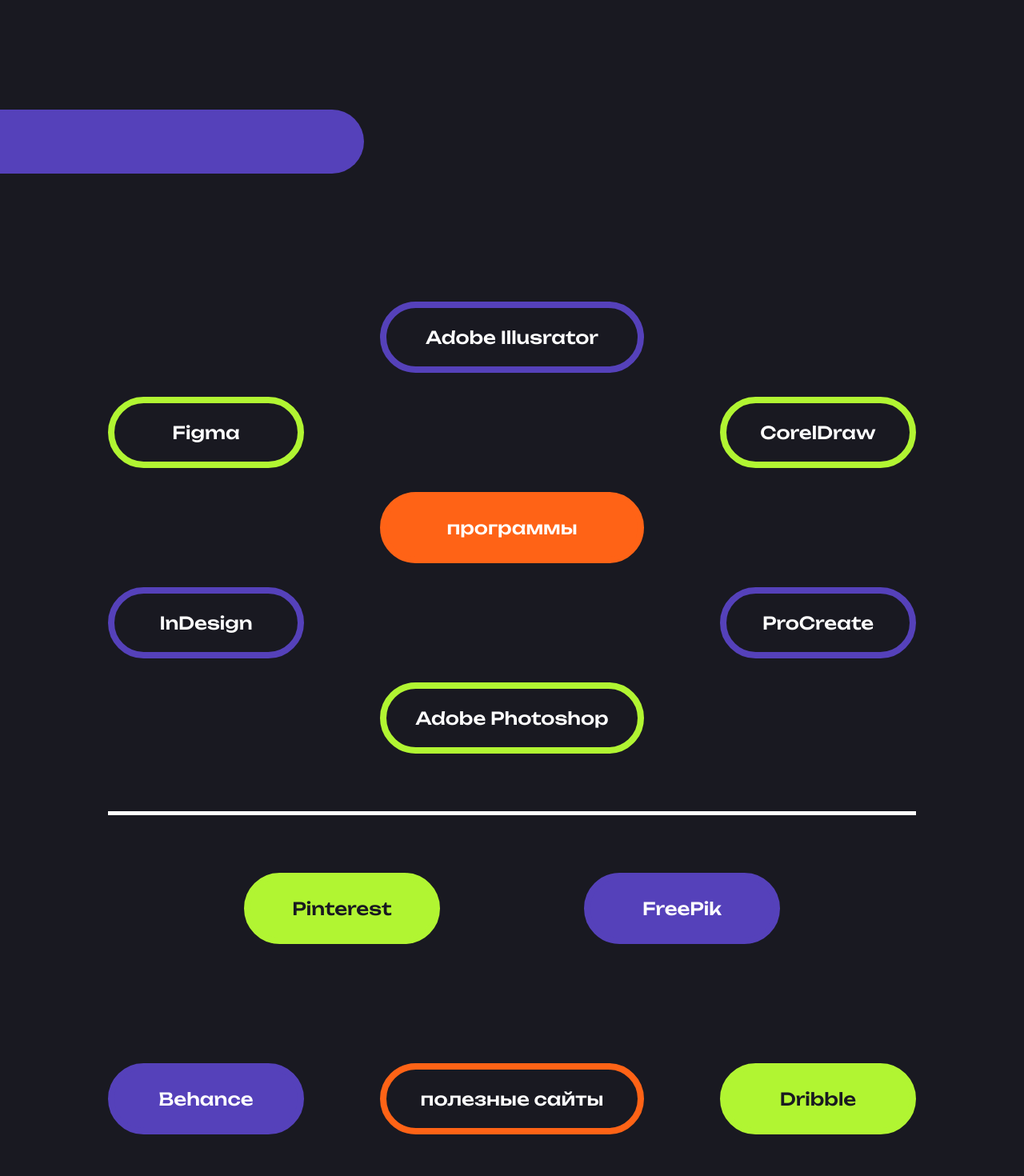
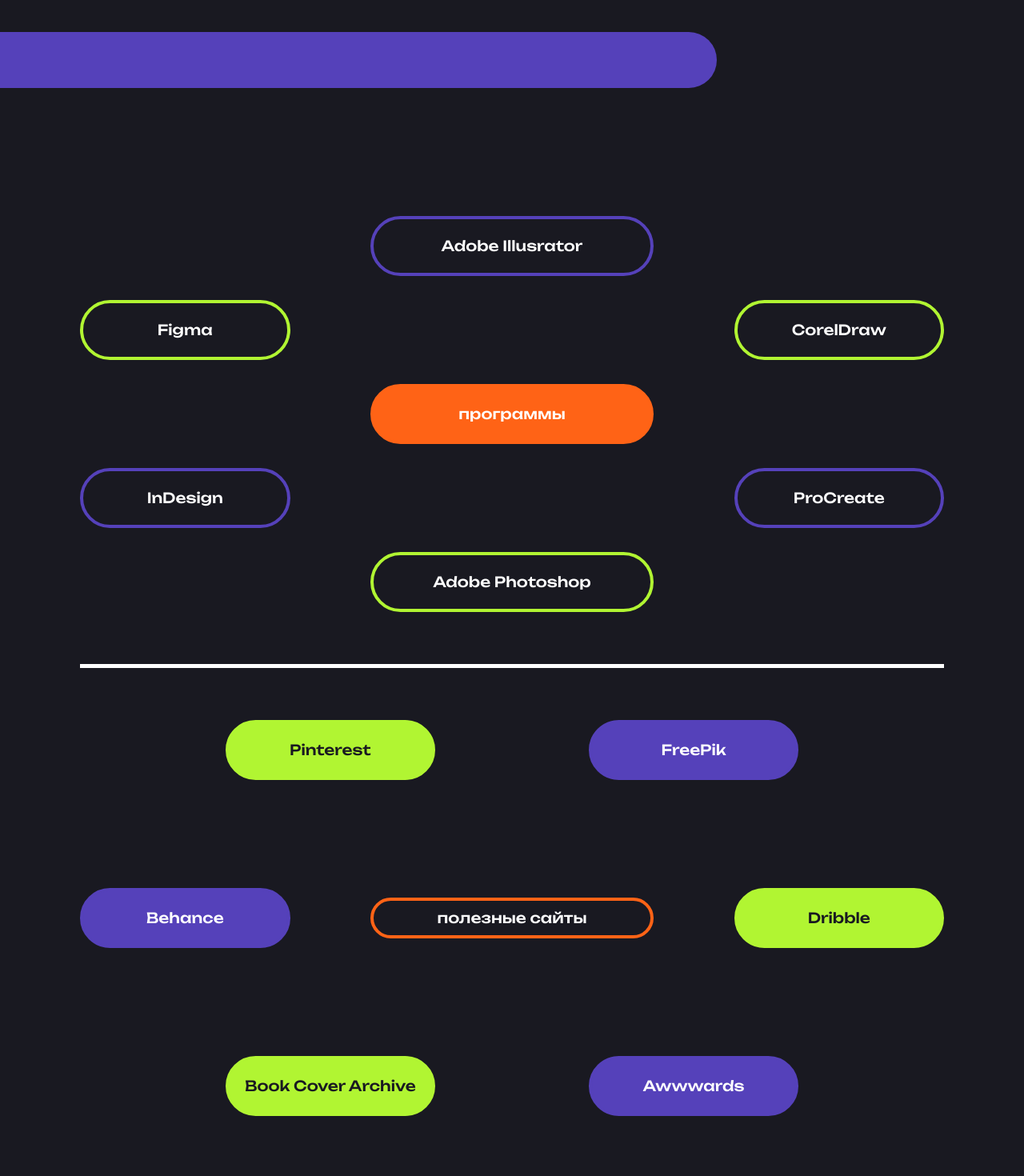
Before and after one commit to hikkanmn/design-course, a Vue app: page /resources in a window 1280 px wide. Shown: the part 600-2070 px from the top of the page at 80% size. Built offline with nearby package versions, Linux system fonts and the light colour scheme.

Commit message:
add adapt resources page

```diff
--- a/src/components/resources/MainResources.vue
+++ b/src/components/resources/MainResources.vue
@@ -3,14 +3,18 @@
 </script>
 
 <template>
-  <div class="grid grid-cols-12 grid-rows-12 gap-y-[30px] gap-x-[10px] mb-28 px-[135px]">
+  <div
+    class="grid grid-cols-12 grid-rows-12 md:grid-rows-10 gap-y-[30px] gap-x-[10px] mb-28 px-[135px] lg:px-[100px] md:px-[50px] sm:px-[20px]"
+  >
     <!-- 1st block -->
     <a
       title="сайт Adobe Illusrator"
       href="https://www.adobe.com/products/illustrator.html"
-      class="group hover:bg-customPurple hover:border-opacity-0 col-start-5 col-end-9 row-start-1 row-end-2 border-8 border-customPurple flex items-center justify-center p-2 rounded-[100px]"
+      class="group hover:bg-customPurple hover:border-opacity-0 col-start-5 col-end-9 row-start-1 row-end-2 md:col-start-4 md:col-end-10 border-4 border-customPurple flex items-center justify-center p-2 rounded-[100px]"
     >
-      <button class="text-white group-hover:text-[20px] font-myUnbounded font-medium text-[22px]">
+      <button
+        class="text-white group-hover:text-[20px] font-myUnbounded font-medium text-[22px] lg:text-[18px] sm:text-[16px] xs:text-[12px]"
+      >
         Adobe Illusrator
       </button></a
     >
@@ -18,10 +22,10 @@
     <a
       title="сайт Figma"
       href="https://www.figma.com/"
-      class="group hover:bg-customLime hover:border-opacity-0 col-start-1 col-end-4 row-start-2 row-end-3 border-8 border-customLime p-2 rounded-[100px] flex items-center justify-center"
+      class="group hover:bg-customLime hover:border-opacity-0 col-start-1 col-end-4 row-start-2 row-end-3 md:col-end-6 border-4 border-customLime p-2 rounded-[100px] flex items-center justify-center"
     >
       <button
-        class="text-white group-hover:text-customBlack group-hover:text-[20px] font-myUnbounded font-medium text-[22px]"
+        class="text-white group-hover:text-customBlack group-hover:text-[20px] font-myUnbounded font-medium text-[22px] lg:text-[18px] sm:text-[16px] xs:text-[12px]"
       >
         Figma
       </button></a
@@ -29,44 +33,52 @@
     <a
       title="сайт CorelDraw"
       href="https://www.coreldraw.com/en/"
-      class="group hover:bg-customLime hover:border-opacity-0 col-start-10 col-end-13 row-start-2 row-end-3 border-8 border-customLime p-2 rounded-[100px] flex items-center justify-center"
+      class="group hover:bg-customLime hover:border-opacity-0 col-start-10 col-end-13 row-start-2 row-end-3 md:col-start-8 border-4 border-customLime p-2 rounded-[100px] flex items-center justify-center"
       ><button
-        class="text-white group-hover:text-customBlack group-hover:text-[20px] font-myUnbounded font-medium text-[22px]"
+        class="text-white group-hover:text-customBlack group-hover:text-[20px] font-myUnbounded font-medium text-[22px] lg:text-[18px] sm:text-[16px] xs:text-[12px]"
       >
         CorelDraw
       </button></a
     >
 
     <div
-      class="group border-8 hover:bg-opacity-20 border-customOrange col-start-5 col-end-9 row-start-3 row-end-4 bg-customOrange p-5 rounded-[100px] flex items-center justify-center"
+      class="group border-4 hover:bg-opacity-20 border-customOrange col-start-5 col-end-9 row-start-3 row-end-4 md:col-start-4 md:col-end-10 bg-customOrange p-5 rounded-[100px] flex items-center justify-center"
     >
-      <p class="text-white font-myUnbounded font-medium text-[22px]">программы</p>
+      <p
+        class="text-white font-myUnbounded font-medium text-[22px] lg:text-[18px] sm:text-[16px] xs:text-[12px]"
+      >
+        программы
+      </p>
     </div>
 
     <a
       title="сайт Adobe InDesign"
       href="https://www.adobe.com/products/indesign.html"
-      class="group hover:bg-customPurple hover:border-opacity-0 col-start-1 col-end-4 row-start-4 row-end-5 border-8 border-customPurple p-2 rounded-[100px] flex items-center justify-center"
+      class="group hover:bg-customPurple hover:border-opacity-0 col-start-1 col-end-4 row-start-4 row-end-5 md:col-end-6 border-4 border-customPurple p-2 rounded-[100px] flex items-center justify-center"
     >
-      <button class="text-white group-hover:text-[20px] font-myUnbounded font-medium text-[22px]">
+      <button
+        class="text-white group-hover:text-[20px] font-myUnbounded font-medium text-[22px] lg:text-[18px] sm:text-[16px] xs:text-[12px]"
+      >
         InDesign
       </button></a
     >
     <a
       title="сайт ProCreate"
       href="https://procreate.com/"
-      class="group hover:bg-customPurple hover:border-opacity-0 col-start-10 col-end-13 row-start-4 row-end-5 border-8 border-customPurple p-2 rounded-[100px] flex items-center justify-center"
+      class="group hover:bg-customPurple hover:border-opacity-0 col-start-10 col-end-13 row-start-4 row-end-5 md:col-start-8 border-4 border-customPurple p-2 rounded-[100px] flex items-center justify-center"
     >
-      <button class="text-white group-hover:text-[20px] font-myUnbounded font-medium text-[22px]">
+      <button
+        class="text-white group-hover:text-[20px] font-myUnbounded font-medium text-[22px] lg:text-[18px] sm:text-[16px] xs:text-[12px]"
+      >
         ProCreate
       </button></a
     >
     <a
       title="сайт Adobe Photoshop"
       href="https://www.adobe.com/ru/products/photoshop.html"
-      class="group hover:bg-customLime hover:border-opacity-0 col-start-5 col-end-9 row-start-5 row-end-6 border-8 border-customLime flex items-center justify-center p-2 rounded-[100px]"
+      class="group hover:bg-customLime hover:border-opacity-0 col-start-5 col-end-9 row-start-5 md:col-start-4 md:col-end-10 row-end-6 border-4 border-customLime flex items-center justify-center p-2 rounded-[100px]"
       ><button
-        class="text-white group-hover:text-customBlack group-hover:text-[20px] font-myUnbounded font-medium text-[22px]"
+        class="text-white group-hover:text-customBlack group-hover:text-[20px] font-myUnbounded font-medium text-[22px] lg:text-[18px] sm:text-[16px] xs:text-[12px]"
       >
         Adobe Photoshop
       </button></a
@@ -79,9 +91,9 @@
     <a
       title="сайт Pinterest"
       href="https://ru.pinterest.com/"
-      class="group border-8 hover:bg-opacity-20 border-customLime col-start-3 col-end-6 row-start-7 row-end-8 bg-customLime flex items-center justify-center p-2 rounded-[100px]"
+      class="group border-4 hover:bg-opacity-20 border-customLime col-start-3 col-end-6 row-start-7 row-end-8 md:col-start-1 md:col-end-6 md:row-start-8 md:row-end-9 bg-customLime flex items-center justify-center p-2 rounded-[100px]"
       ><button
-        class="text-customBlack font-myUnbounded font-medium text-[22px] group-hover:text-[20px] group-hover:text-white"
+        class="text-customBlack font-myUnbounded font-medium text-[22px] lg:text-[18px] sm:text-[16px] xs:text-[12px] group-hover:text-[20px] group-hover:text-white"
       >
         Pinterest
       </button></a
@@ -90,8 +102,10 @@
     <a
       title="сайт FreePik"
       href="https://www.freepik.com/"
-      class="group border-8 hover:bg-opacity-20 border-customPurple col-start-8 col-end-11 row-start-7 row-end-8 bg-customPurple p-2 rounded-[100px] flex items-center justify-center"
-      ><button class="text-white font-myUnbounded font-medium text-[22px] group-hover:text-[20px]">
+      class="group border-4 hover:bg-opacity-20 border-customPurple col-start-8 col-end-11 row-start-7 row-end-8 md:col-end-13 md:row-start-8 md:row-end-9 bg-customPurple p-2 rounded-[100px] flex items-center justify-center"
+      ><button
+        class="text-white font-myUnbounded font-medium text-[22px] lg:text-[18px] sm:text-[16px] xs:text-[12px] group-hover:text-[20px]"
+      >
         FreePik
       </button></a
     >
@@ -99,24 +113,30 @@
     <a
       title="сайт Behance"
       href="https://www.behance.net/"
-      class="group border-8 hover:bg-opacity-20 border-customPurple col-start-1 col-end-4 row-start-9 row-end-10 bg-customPurple p-2 rounded-[100px] flex items-center justify-center"
-      ><button class="text-white font-myUnbounded font-medium text-[22px] group-hover:text-[20px]">
+      class="group border-4 hover:bg-opacity-20 border-customPurple col-start-1 col-end-4 row-start-9 row-end-10 md:col-start-1 md:col-end-6 md:row-start-9 md:row-end-10 bg-customPurple p-2 rounded-[100px] flex items-center justify-center"
+      ><button
+        class="text-white font-myUnbounded font-medium text-[22px] lg:text-[18px] sm:text-[16px] xs:text-[12px] group-hover:text-[20px]"
+      >
         Behance
       </button></a
     >
 
     <div
-      class="group hover:bg-opacity-20 hover:bg-customOrange col-start-5 col-end-9 row-start-9 row-end-10 border-8 border-customOrange p-2 rounded-[100px] flex items-center justify-center"
+      class="group self-center hover:bg-opacity-20 hover:bg-customOrange col-start-5 col-end-9 row-start-9 row-end-10 md:col-start-4 md:col-end-10 md:row-start-7 md:row-end-8 border-4 border-customOrange p-2 rounded-[100px] flex items-center justify-center"
     >
-      <p class="text-white font-myUnbounded font-medium text-[22px]">полезные сайты</p>
+      <p
+        class="text-white font-myUnbounded font-medium text-center text-[22px] lg:text-[18px] sm:text-[16px] xs:text-[12px]"
+      >
+        полезные сайты
+      </p>
     </div>
 
     <a
       title="сайт Dribble"
       href="https://dribbble.com/"
-      class="group border-8 hover:bg-opacity-20 border-customLime col-start-10 col-end-13 row-start-9 row-end-10 bg-customLime p-2 rounded-[100px] flex items-center justify-center"
+      class="group border-4 hover:bg-opacity-20 border-customLime col-start-10 col-end-13 row-start-9 row-end-10 md:col-start-8 md:col-end-13 md:row-start-9 md:row-end-10 bg-customLime p-2 rounded-[100px] flex items-center justify-center"
       ><button
-        class="text-customBlack font-myUnbounded font-medium text-[22px] group-hover:text-[20px] group-hover:text-white"
+        class="text-customBlack font-myUnbounded font-medium text-[22px] lg:text-[18px] sm:text-[16px] xs:text-[12px] group-hover:text-[22px] group-hover:text-white"
       >
         Dribble
       </button></a
@@ -125,27 +145,25 @@
     <a
       title="сайт Bookcoverarchive"
       href="http://bookcoverarchive.com/"
-      class="group border-8 hover:bg-opacity-20 border-customLime col-start-3 col-end-6 row-start-11 row-end-12 bg-customLime p-2 rounded-[100px] flex items-center justify-center"
+      class="group border-4 hover:bg-opacity-20 border-customLime col-start-3 col-end-6 row-start-11 row-end-12 md:col-start-1 md:row-start-10 md:row-end-11 bg-customLime p-2 rounded-[100px] flex items-center justify-center"
     >
       <button
-        class="text-customBlack font-myUnbounded font-medium text-[22px] group-hover:text-[20px] group-hover:text-white"
+        class="text-customBlack font-myUnbounded font-medium text-[22px] lg:text-[18px] sm:text-[16px] xs:text-[12px] group-hover:text-[20px] group-hover:text-white"
       >
-        Bookcoverarchive
+        Book Cover Archive
       </button></a
     >
 
     <a
       title="сайт Awwwards"
       href="https://www.awwwards.com/"
-      class="group border-8 hover:bg-opacity-20 border-customPurple col-start-8 col-end-11 row-start-11 row-end-12 bg-customPurple flex items-center justify-center p-2 rounded-[100px]"
-      ><button class="text-white font-myUnbounded font-medium text-[22px] group-hover:text-[20px]">
+      class="group border-4 hover:bg-opacity-20 border-customPurple col-start-8 col-end-11 row-start-11 row-end-12 md:col-end-13 md:row-start-10 md:row-end-11 bg-customPurple flex items-center justify-center p-2 rounded-[100px]"
+      ><button
+        class="text-white font-myUnbounded font-medium text-[22px] lg:text-[18px] sm:text-[16px] xs:text-[12px] group-hover:text-[20px]"
+      >
         Awwwards
       </button></a
     >
-
-    <div
-      class="col-start-1 col-end-13 row-start-12 row-end-13 h-[5px] bg-customBlack self-center w-full"
-    ></div>
   </div>
 </template>
 
--- a/src/components/resources/ResourcesIntroSection.vue
+++ b/src/components/resources/ResourcesIntroSection.vue
@@ -2,13 +2,15 @@
 
 <template>
   <!-- Основной текст и кнопка -->
-  <div class="grid grid-cols-12 grid-rows-3 gap-y-[30px] gap-x-[10px] px-[135px] pt-20">
+  <div
+    class="grid grid-cols-12 grid-rows-3 gap-y-[30px] gap-x-[10px] px-[135px] lg:px-[100px] md:px-[50px] sm:px-[20px] pt-20 md:pt-10"
+  >
     <h1
-      class="font-myMedium uppercase hover:text-[100px] text-[95px] col-start-1 col-end-12 row-start-1 row-end-2 text-white flex justify-between items-center leading-relaxed"
+      class="font-myMedium uppercase hover:text-[100px] text-[95px] lg:text-[75px] lg:hover:text-[80px] md:text-[65px] md:hover:text-[67px] sm:text-[40px] xs:text-[30px] xs:hover:text-[32px] col-start-1 col-end-12 row-start-1 row-end-2 text-white flex justify-between items-center leading-relaxed"
     >
       ресурсы
       <img
-        class="h-[75px] w-[75px]"
+        class="h-[75px] aspect-square lg:h-[60px] md:h-[50px]"
         src="/src/img/decoration_star_orange.svg"
         alt="Ошибка загрузки изображения! Попробуйте перезагрузить страницу"
       />
@@ -16,7 +18,9 @@
 
     <div class="flex items-center col-start-1 col-end-13 row-start-2 row-end-3">
       <div>
-        <p class="font-myUnbounded font-light text-[25px] text-white leading-relaxed">
+        <p
+          class="font-myUnbounded font-light text-[25px] md:text-[22px] sm:text-[18px] xs:text-[14px] text-white leading-relaxed"
+        >
           Для создания качественного сайта необходимо владеть не только основами дизайна, но и знать
           о доступных ресурсах.
         </p>
@@ -25,7 +29,9 @@
 
     <div class="border-t-4 border-customLime col-start-1 col-end-13 row-start-3 row-end-4"></div>
   </div>
-  <div class="bg-customPurple rounded-r-[100px] h-[80px] mr-[825px] mb-40"></div>
+  <div
+    class="bg-customPurple rounded-r-[100px] h-[80px] lg:h-[70px] md:h-[60px] sm:h-[50px] xs:h-[40px] mr-[825px] lg:mr-96 md:mr-64 sm:mr-28 xs:mr-16 mb-40 md:mb-20"
+  ></div>
 </template>
 
 <script>
```
